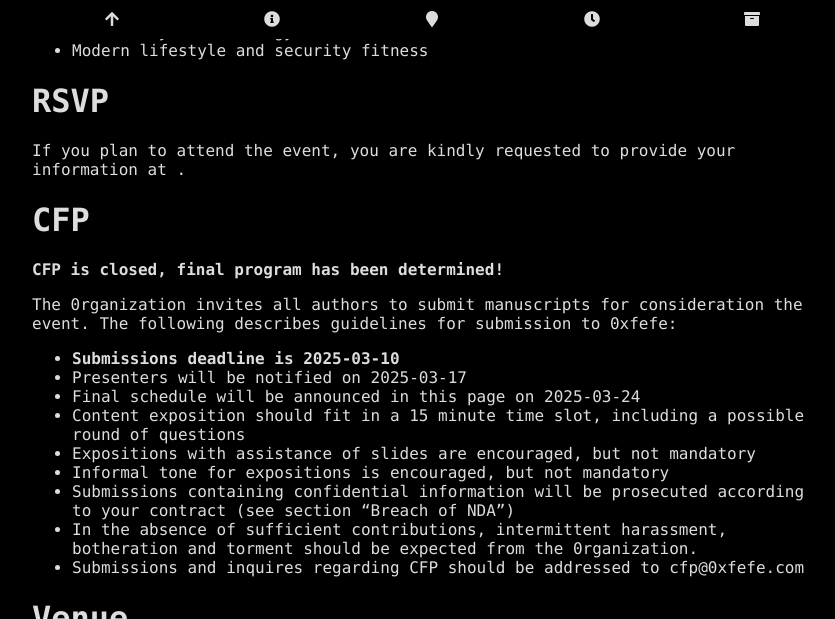
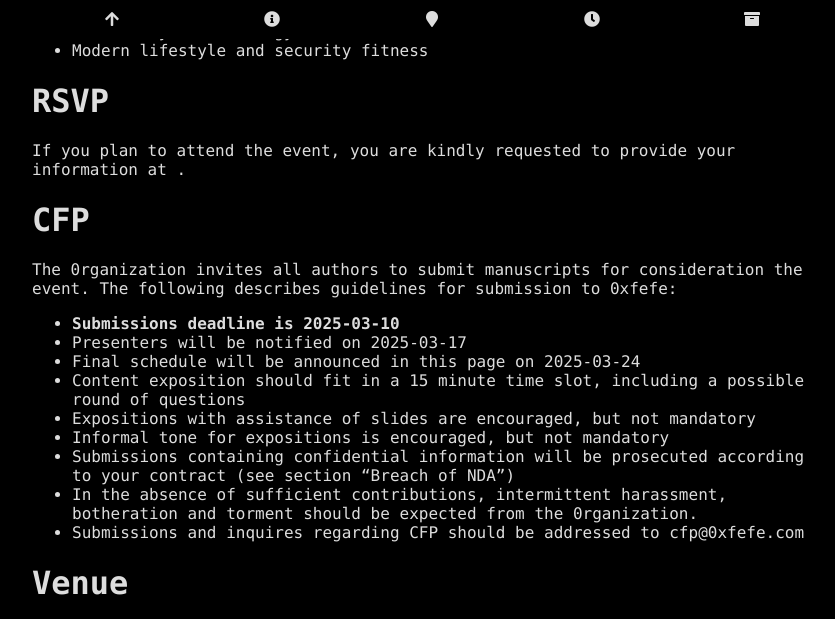
Before and after one commit to 0xfefe-com/0xfefe-com.github.io, a Jekyll site: the page built from docs/0002/info.md, in a window 1280 px wide and 900 px high, scrolled down 2076 px, cut to the strip 0-619 px from the top of the window. Shown: the whole strip, without its empty margins (208-1043 px from the left). Built offline with Jekyll 4.4.1, drawn with Linux system fonts in a browser that asks for light colours.

Commit message:
whoopsie3

```diff
--- a/docs/0002/info.md
+++ b/docs/0002/info.md
@@ -95,8 +95,6 @@ If you plan to attend the event, you are kindly requested to provide your inform
 
 # CFP
 
-**CFP is closed, final program has been determined!**
-
 The 0rganization invites all authors to submit manuscripts for consideration the event. The following describes guidelines for submission to 0xfefe:
 
 - **Submissions deadline is {{ page.dates.cfp_deadline }}**
```
